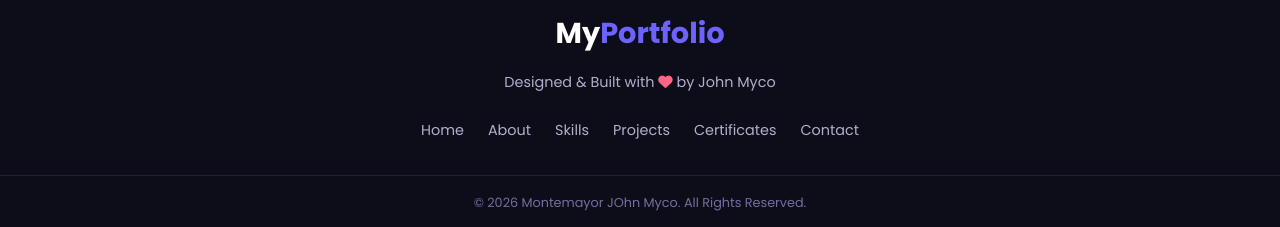
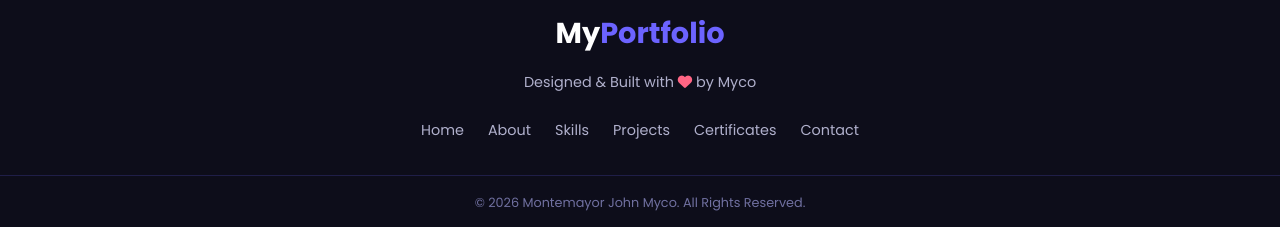
Before and after one commit to JohnMyco12/Portfolio, a plain HTML site: page index.html in a window 1280 px wide. Shown: the part 5864-6091 px from the top of the page. Drawn offline with nearby package versions, Linux system fonts and the light colour scheme.

Commit message:
fix: correct footer author name and copyright text

```diff
--- a/index.html
+++ b/index.html
@@ -569,7 +569,7 @@
     <footer class="footer">
         <div class="footer-content">
             <div class="footer-logo">My<span class="accent">Portfolio</span></div>
-            <p>Designed & Built with <i class="fas fa-heart" style="color:#ff6584"></i> by John Myco</p>
+            <p>Designed & Built with <i class="fas fa-heart" style="color:#ff6584"></i> by Myco</p>
             <div class="footer-links">
                 <a href="#home">Home</a>
                 <a href="#about">About</a>
@@ -580,7 +580,7 @@
             </div>
         </div>
         <div class="footer-bottom">
-            <p>&copy; 2026 Montemayor JOhn Myco. All Rights Reserved.</p>
+            <p>&copy; 2026 Montemayor John Myco. All Rights Reserved.</p>
         </div>
     </footer>
 
```
